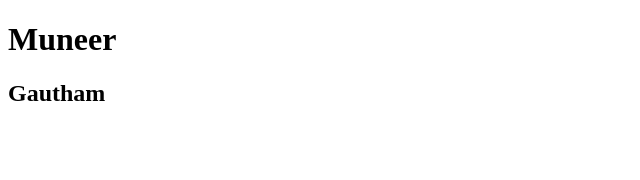
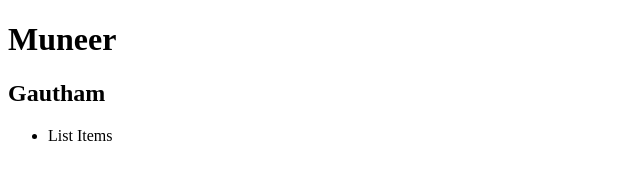
Before and after one commit to gautham093/GIT-TUTORIAL, a plain HTML site: page index.html in a window 1280 px wide. Shown: the full height of the page, 0-640 px from the left. Drawn offline with Linux system fonts and the light colour scheme.

Commit message:
added list item

```diff
--- a/index.html
+++ b/index.html
@@ -9,6 +9,9 @@
 <body>
   <h1>Muneer</h1>
   <h2>Gautham</h2>
+  <ul>
+    <li>List Items</li>
+  </ul>
 
 </body>
 </html>
```
